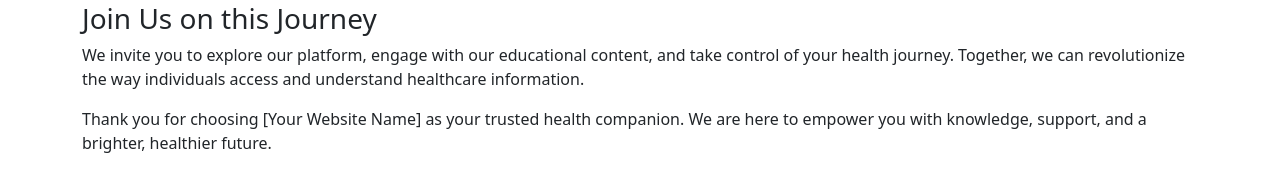
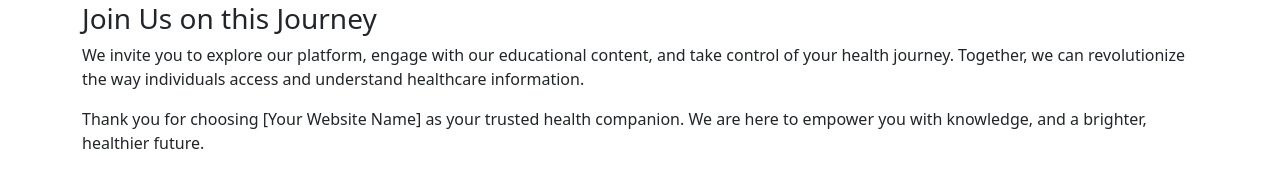
Before and after one commit to WMKakalanka/Medicine-Recommendation-System, a Flask app: template templates/about.html in a window 1280 px wide. Shown: the part 704-883 px from the top of the page. Run offline with Flask 3, Linux system fonts and the light colour scheme; the template is opened without the code that fills it, so the values that code supplies are empty.

Commit message:
Update About Page

```diff
--- a/templates/about.html
+++ b/templates/about.html
@@ -54,7 +54,7 @@
         journey. Together, we can revolutionize the way individuals access and understand healthcare information.
     </p>
     <p>Thank you for choosing [Your Website Name] as your trusted health companion. We are here to empower you with
-        knowledge, support, and a brighter, healthier future.
+        knowledge,  and a brighter, healthier future.
     </p>
 
 </div>
```
